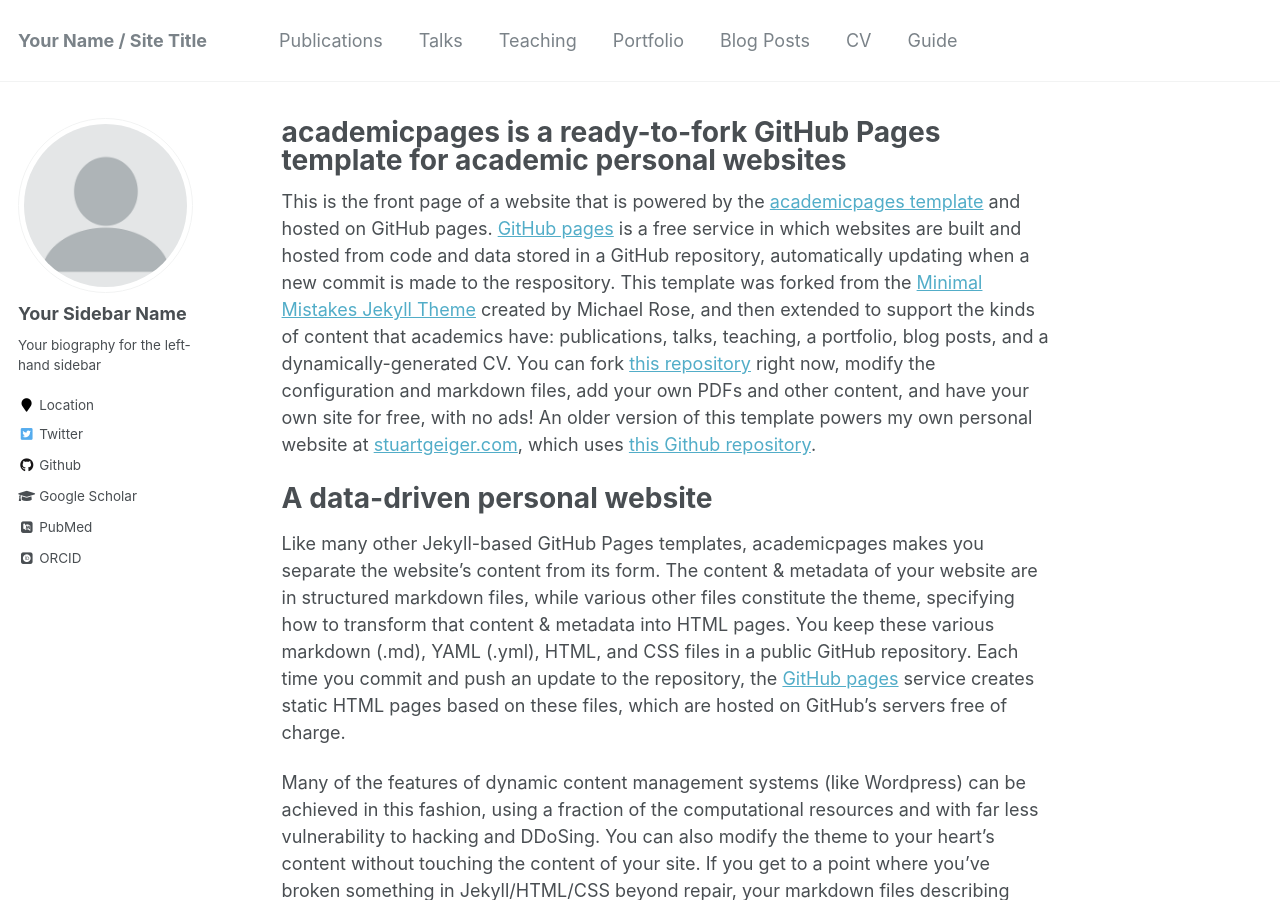
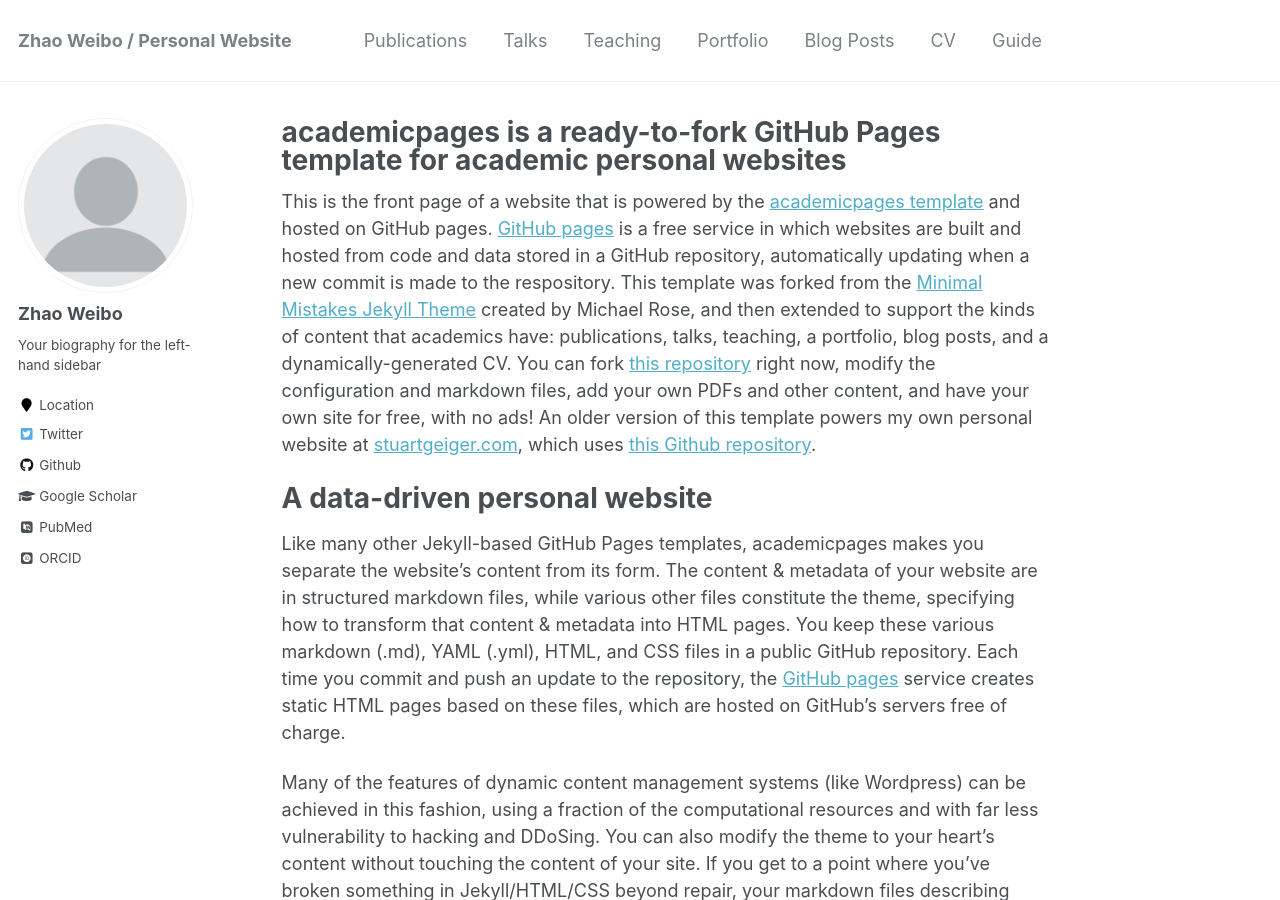
Before and after one commit to LexieZB/LexieZB.github.io, a Jekyll site: the page built from _pages/about.md, in a window 1280 px wide and 900 px high. Built offline with Jekyll 4.4.1, drawn with Linux system fonts in a browser that asks for light colours; some web fonts are replaced; some of the changed text lies outside the part shown.

Commit message:
Try modify _config.yml

```diff
--- a/_config.yml
+++ b/_config.yml
@@ -7,13 +7,13 @@
 
 # Site Settings
 locale                   : "en-US"
-title                    : "Your Name / Site Title"
+title                    : "Zhao Weibo / Personal Website"
 title_separator          : "-"
-name                     : &name "Your Name"
+name                     : &name "Zhao Weibo"
 description              : &description "personal description"
-url                      : https://academicpages.github.io # the base hostname & protocol for your site e.g. "https://mmistakes.github.io"
+url                      : https://lexiezb.github.io/ # the base hostname & protocol for your site e.g. "https://mmistakes.github.io"
 baseurl                  : "" # the subpath of your site, e.g. "/blog"
-repository               : "academicpages/academicpages.github.io"
+repository               : "LexieZB/LexieZB.github.io"
 teaser                   :  # filename of teaser fallback teaser image placed in /images/, .e.g. "500x300.png"
 breadcrumbs              : false # true, false (default)
 words_per_minute         : 160
@@ -80,7 +80,7 @@
 
 # Site Author
 author:
-  name             : "Your Sidebar Name"
+  name             : "Zhao Weibo"
   avatar           : "profile.png"
   bio              : "Your biography for the left-hand sidebar"
   location         : "Location"
```
